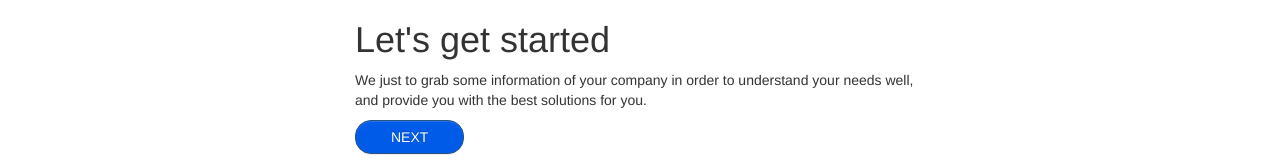
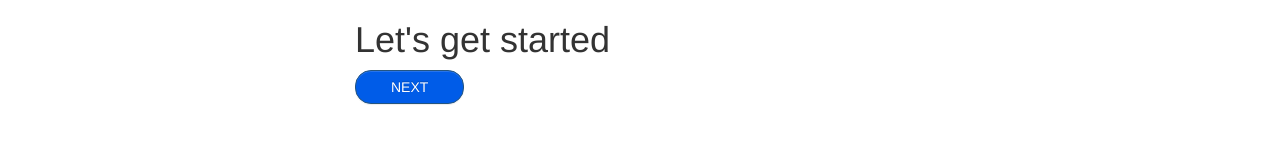
Before and after one commit to bodrovphone/joel_questionnaire, a React (Create React App) app: page / in a window 1280 px wide. Shown: the part 265-425 px from the top of the page. Built offline with nearby package versions, Linux system fonts and the light colour scheme.

Commit message:
0.0.2 router

```diff
--- a/package.json
+++ b/package.json
@@ -6,7 +6,8 @@
     "bootstrap": "^3.3.7",
     "react": "^15.5.4",
     "react-bootstrap": "^0.31.0",
-    "react-dom": "^15.5.4"
+    "react-dom": "^15.5.4",
+    "react-router-dom": "^4.1.1"
   },
   "devDependencies": {
     "react-scripts": "1.0.6"
--- a/src/components/question.js
+++ b/src/components/question.js
@@ -1,13 +1,20 @@
 import React, { Component } from 'react';
 import { Button } from 'react-bootstrap';
+import { Link, Route } from 'react-router-dom';
 export default class Question extends Component {
   render() {
     return (
         <div className="custom-question-centered">
           <h1>Let's get started</h1>
-          <p>We just to grab some information of your company in order to understand your needs well, and provide you with the best solutions for you.</p>
-          <Button onClick={function(){console.log('haha')}} bsStyle="primary">NEXT</Button>
+          <Route path="/somewhere" component={Somewhere} />
+          <Link to={'/somewhere'}>
+            <Button onClick={function(){console.log('haha')}} bsStyle="primary">NEXT</Button>
+          </Link>
         </div>
     );
   }
 }
+
+const Somewhere = () => (
+        <p>We just to grab some information of your company in order to understand your needs well, and provide you with the best solutions for you.</p>
+    );
```
Also changed, not shown: src/App.js (+6 -2 lines).
